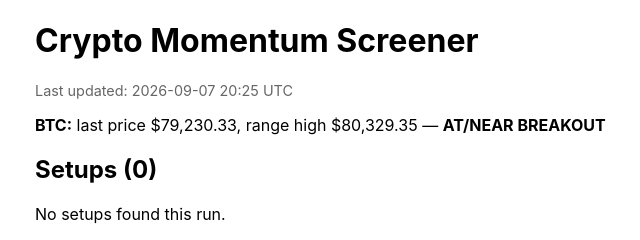
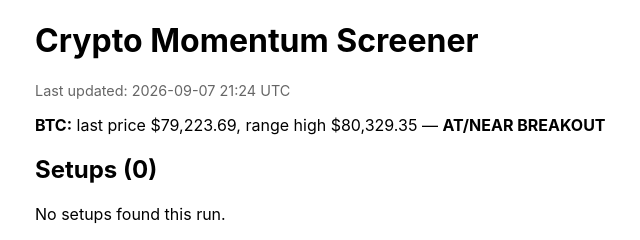
Before and after one commit to meskalinas23/crypto-leverage, a plain HTML site: page docs/index.html in a window 1280 px wide. Shown: the full height of the page, 155-795 px from the left. Drawn offline with Linux system fonts and the light colour scheme.

Commit message:
Update screener results

```diff
--- a/docs/index.html
+++ b/docs/index.html
@@ -14,9 +14,9 @@
 </head>
 <body>
     <h1>Crypto Momentum Screener</h1>
-    <p class="updated">Last updated: 2026-09-07 20:25 UTC</p>
+    <p class="updated">Last updated: 2026-09-07 21:24 UTC</p>
 
-        <p><strong>BTC:</strong> last price $79,230.33,
+        <p><strong>BTC:</strong> last price $79,223.69,
         range high $80,329.35 &mdash; <strong>AT/NEAR BREAKOUT</strong></p>
 
     <h2>Setups (0)</h2>
```
